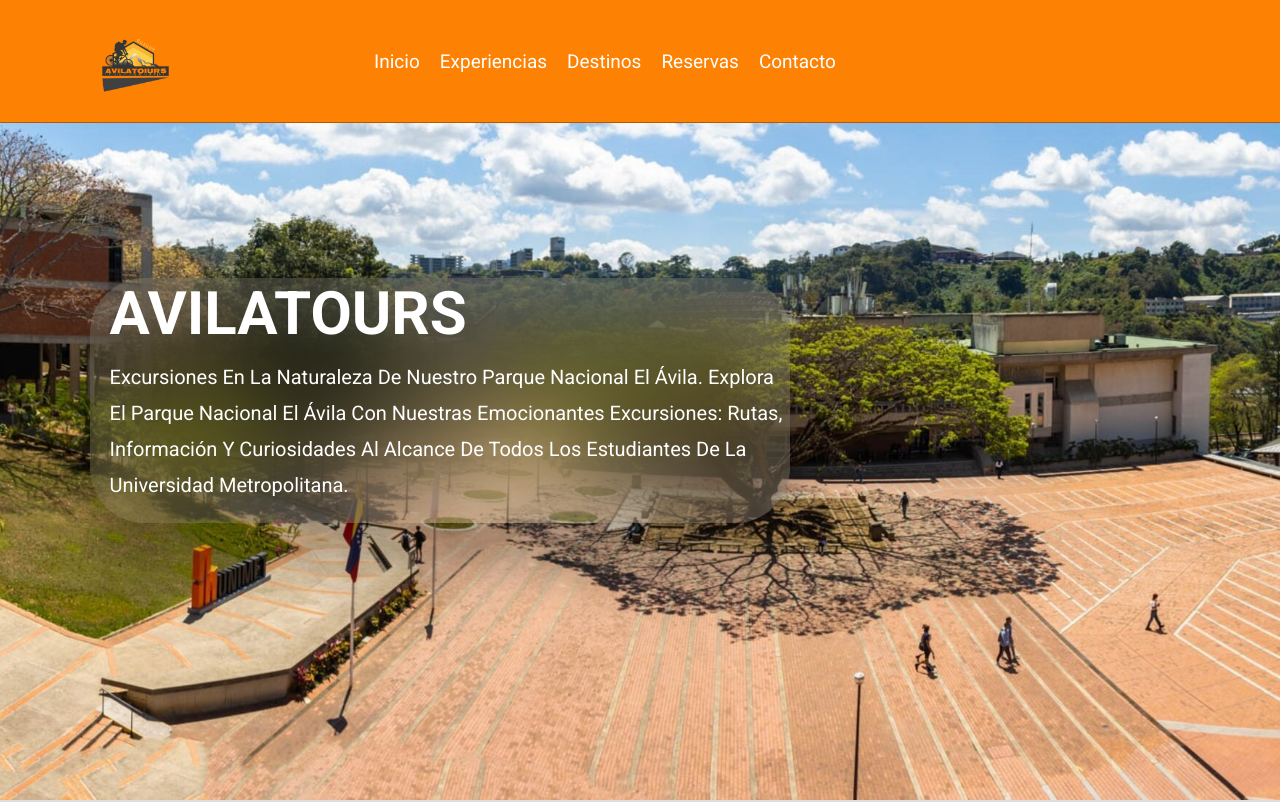
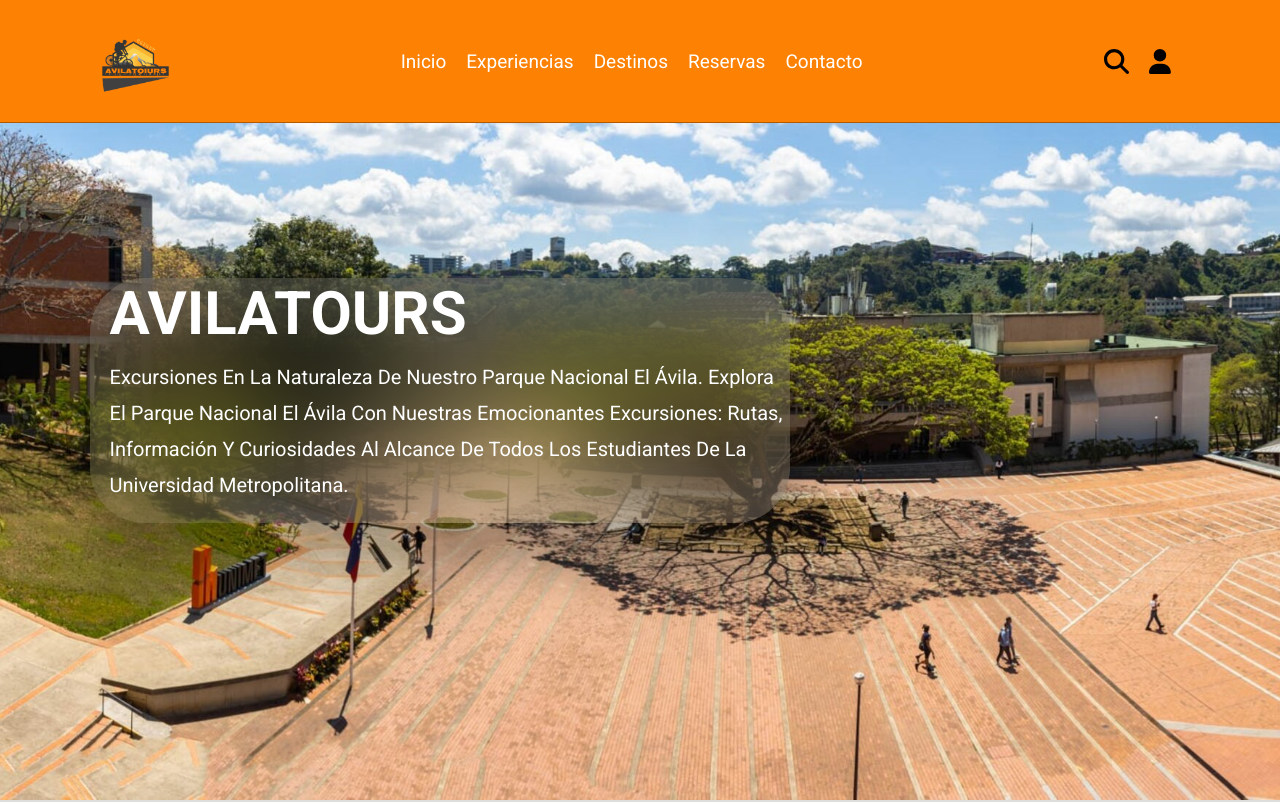
Before and after one commit to Agramcko/Micro-proyecto2, a React (Vite) app: page / in a window 1280 px wide. Shown: the top 802 px of the page. Built offline with nearby package versions, Linux system fonts and the light colour scheme.

Commit message:
Agregue los botones de para hacer el link del login

```diff
--- a/package.json
+++ b/package.json
@@ -10,6 +10,8 @@
     "preview": "vite preview"
   },
   "dependencies": {
+    "@fortawesome/free-solid-svg-icons": "^6.7.2",
+    "@fortawesome/react-fontawesome": "^0.2.2",
     "firebase": "^11.4.0",
     "react": "^19.0.0",
     "react-dom": "^19.0.0",
--- a/src/Home.jsx
+++ b/src/Home.jsx
@@ -1,4 +1,7 @@
-export const Home=()=>{
+import React from 'react';
+import { FontAwesomeIcon } from '@fortawesome/react-fontawesome';
+import { faSearch, faUser, faBars } from '@fortawesome/free-solid-svg-icons';
+export const Home = () => {
 
   return (
     <>
@@ -7,17 +10,17 @@
           <img src="Imagenes/AvilaTours.png" alt="Foto de logo" className="imagenlogo" />
         </a>
         <nav className="navbar">
-              <a href="index.html">Inicio</a>
-              <a href="experiencias.html">Experiencias</a>
+          <a href="home.jsx">Inicio</a>
+          <a href="">Experiencias</a>
           <a href="#Destinos">Destinos</a>
           <a href="#Reservas">Reservas</a>
           <a href="#Contacto">Contacto</a>
         </nav>
 
         <div className="icons">
-              <div className="fas fa-search bnt" id="search-btn"></div>
-              <div className="fas fa-user bnt" id="user-btn"></div>
-              <div className="fas fa-bars bnt" id="menu-btn"></div>
+          <FontAwesomeIcon icon={faSearch} className="fas fa-search -bnt" id="search-btn" />
+          <FontAwesomeIcon icon={faUser} className="fas fa-user -bnt" id="user-btn" />
+          <FontAwesomeIcon icon={faBars} className="fas fa-bars -bnt" id="menu-btn" />
         </div>
 
         <div className="search-form">
--- a/src/index.css
+++ b/src/index.css
@@ -95,14 +95,46 @@
     padding-bottom: .5rem;
 }
 
-.header .icons div {
+.icons {
     color: #000000;
     cursor: pointer;
     font-size: 2.5rem;
     margin-left: 2rem;
+    display: flex;
+    justify-content: space-around;
+    align-items: center;
+    margin: 0 10px;
 }
 
-.header .icons div:hover {
+.icons .fa-search {
+    font-size: 2.5rem;
+    margin-left: 2rem;
+    display: flex;
+    justify-content: space-around;
+    align-items: center;
+    margin: 0 10px;
+}
+
+.icons .fa-user {
+    font-size: 2.5rem;
+    margin-left: 2rem;
+    display: flex;
+    justify-content: space-around;
+    align-items: center;
+    margin: 0 10px;
+}
+
+.icons .fa-bars {
+    font-size: 2.5rem;
+    margin-left: 2rem;
+    display: flex;
+    justify-content: space-around;
+    align-items: center;
+    margin: 0 10px;
+}
+
+
+.header .icons :hover {
     color: rgb(255, 255, 255);
 }
 
```
Also changed, not shown: 1 other file (tests, documents, lock files or other folders). Lines whose indentation alone changed are shown as unchanged.
